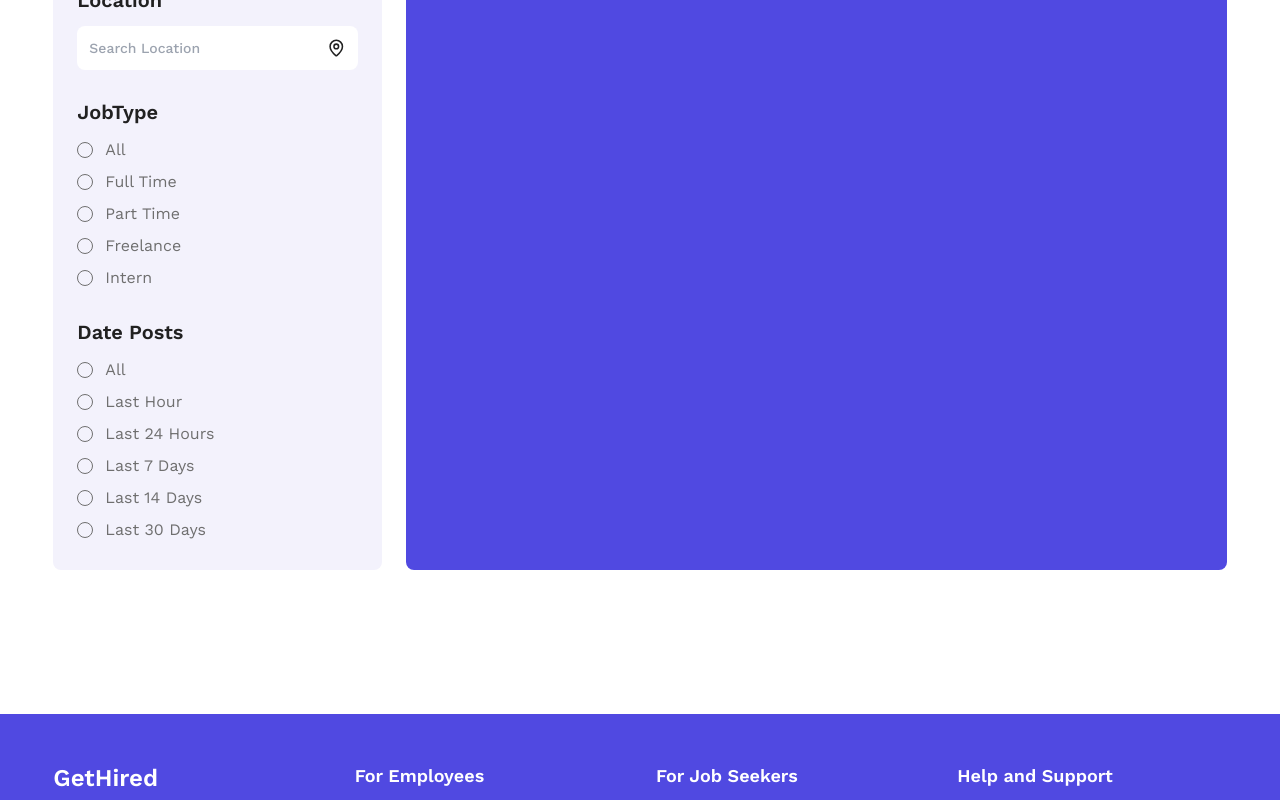
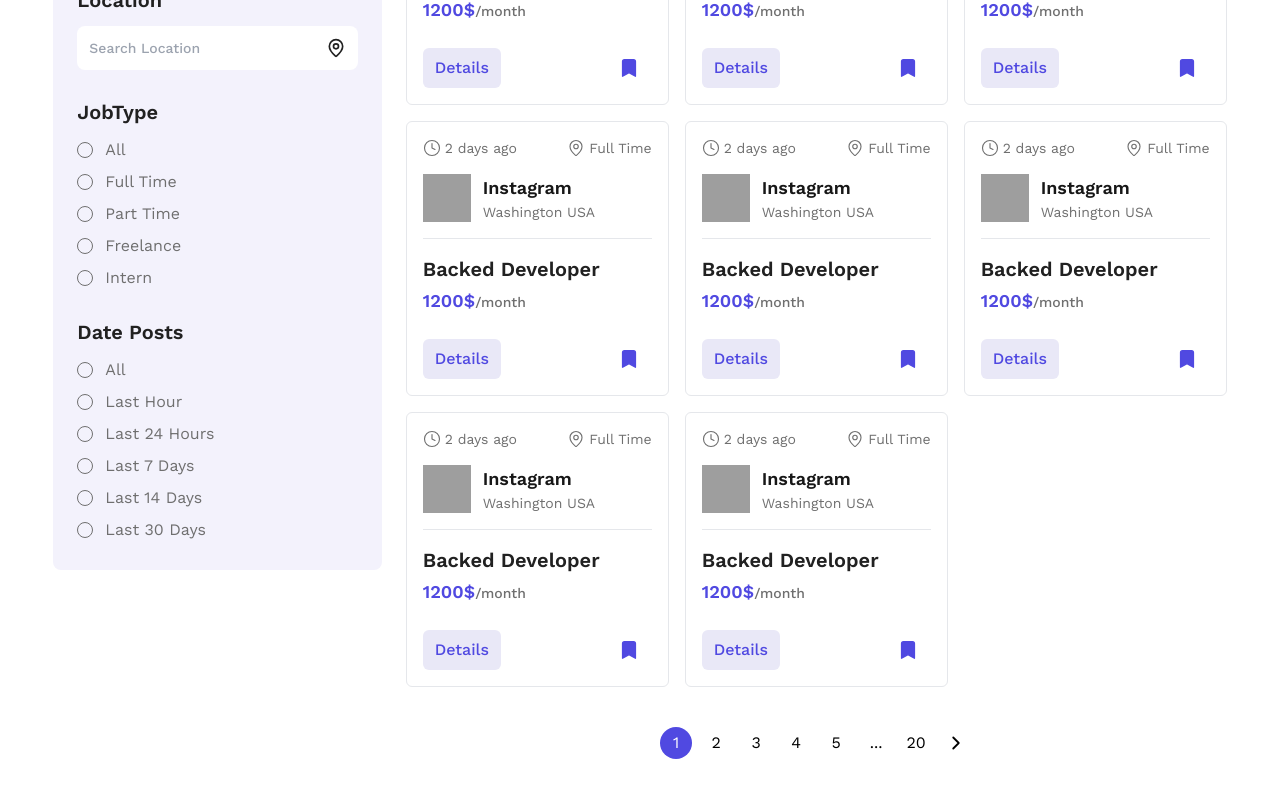
Before and after one commit to Mahedul-Karim/GetHired-JobPortal, a React (Vite) app in the folder frontend/: page /jobs in a window 1280 px wide. Shown: the part 400-1200 px from the top of the page. Built offline with nearby package versions, Linux system fonts and the light colour scheme; grey boxes are pictures that could not be loaded.

Commit message:
jobs page and pagination added

```diff
--- a/frontend/src/components/jobs/Card.tsx
+++ b/frontend/src/components/jobs/Card.tsx
@@ -57,7 +57,7 @@ const Card: React.FC<Props> = ({ className = "", style = {} }) => {
           </Button>
           <Button
             variant="outline"
-            className="!border-gray-0 text-gray-1 md:px-3 px-2"
+            className="xs:border-0 !border-gray-0 text-gray-1 md:px-3 px-2"
           >
             <Bookmark
               strokeWidth={1.5}
--- /dev/null
+++ b/frontend/src/components/jobs/all-jobs/Main.tsx
@@ -0,0 +1,24 @@
+import React from "react";
+import Popover from "../../ui/popover/Popover";
+import Card from "../Card";
+import { ChevronLeft } from "lucide-react";
+import Pagination from "../../ui/pagination/Pagination";
+
+const Main = () => {
+  return (
+    <main className="rounded-lg order-1 md:order-2">
+      <div className="flex items-center justify-end gap-3">
+        <p className="font-medium text-dark-1">Sort by: </p>
+        <Popover defaultValue="Most Recent" className="max-w-[180px]" />
+      </div>
+      <div className="mt-4 grid grid-cols-2 sm:grid-cols-3 md:grid-cols-2 lg:grid-cols-3 gap-4">
+        {Array.from({ length: 8 }).map((_, i) => (
+          <Card key={i} />
+        ))}
+      </div>
+      <Pagination />
+    </main>
+  );
+};
+
+export default Main;
--- a/frontend/src/components/jobs/all-jobs/Sidebar.tsx
+++ b/frontend/src/components/jobs/all-jobs/Sidebar.tsx
@@ -7,13 +7,15 @@ import DatePosts from "./sidebar/filters/DatePosts";
 
 const Sidebar = () => {
   return (
-    <div className="flex flex-col gap-4 bg-primary-light-1 rounded-lg px-6 py-4 h-max">
-      <Category />
-      <Keywords />
-      <Location />
-      <JobType />
-      <DatePosts />
-    </div>
+    <>
+      <aside className="flex flex-col gap-4 bg-primary-light-1 rounded-lg px-6 py-4 h-max order-2 md:order-1">
+        <Category />
+        <Keywords />
+        <Location />
+        <JobType />
+        <DatePosts />
+      </aside>
+    </>
   );
 };
 
--- a/frontend/src/components/jobs/all-jobs/sidebar/filters/Keywords.tsx
+++ b/frontend/src/components/jobs/all-jobs/sidebar/filters/Keywords.tsx
@@ -9,7 +9,7 @@ const Keywords = () => {
       <div className="my-3 p-3 bg-white rounded-lg w-full font-medium text-gray-1 flex items-center justify-between">
         <input
           type="text"
-          className="bg-white text-sm focus:outline-none w-full"
+          className="bg-white text-sm focus:outline-none "
           placeholder={"job Title or Keyword"}
         />
         <Search className="size-5 text-dark-1" />
--- a/frontend/src/components/jobs/all-jobs/sidebar/filters/Location.tsx
+++ b/frontend/src/components/jobs/all-jobs/sidebar/filters/Location.tsx
@@ -9,7 +9,7 @@ const Location = () => {
       <div className="my-3 p-3 bg-white rounded-lg w-full font-medium text-gray-1 flex items-center justify-between">
         <input
           type="text"
-          className="bg-white text-sm focus:outline-none w-full"
+          className="bg-white text-sm focus:outline-none"
           placeholder={"Search Location"}
         />
         <MapPin className="size-5 text-dark-1" />
--- /dev/null
+++ b/frontend/src/components/ui/pagination/Pagination.tsx
@@ -0,0 +1,124 @@
+import { ChevronLeft, ChevronRight } from "lucide-react";
+import React, { useEffect, useState } from "react";
+import { ITEMS_PER_PAGE } from "../../../util/util";
+import { useSearchParams } from "react-router";
+
+const Pagination = () => {
+  const [searchParams, setSearchParams] = useSearchParams();
+
+  const totalPage = Math.ceil(160 / ITEMS_PER_PAGE);
+
+  const [buttonArray, setButtonArray] = useState<any>([]);
+
+  const activePage = +searchParams.get("page")! || 1;
+  let prevPage = activePage - 2;
+  let nextPage = activePage + 2;
+
+  if (activePage === 1) {
+    nextPage += 2;
+  } else if (activePage === 2) {
+    nextPage += 1;
+  }
+
+  if (activePage >= totalPage - 2) {
+    prevPage = totalPage - 4;
+  }
+
+  const nextPageClick = () => {
+    if (activePage === totalPage) return;
+    searchParams.set("page", String(activePage + 1));
+    setSearchParams(searchParams);
+  };
+  const prevPageClick = () => {
+    if (activePage === 1) return;
+    searchParams.set("page", String(activePage - 1));
+    setSearchParams(searchParams);
+  };
+
+  const handleClick = (num: string) => {
+    searchParams.set("page", num);
+    setSearchParams(searchParams);
+  };
+
+  useEffect(() => {
+    const elemArray = [];
+
+    for (let pageNum = prevPage; pageNum <= nextPage; pageNum++) {
+      if (pageNum > totalPage) {
+        continue;
+      }
+
+      if (pageNum <= 0) {
+        pageNum = 1;
+      }
+
+      const btn = (
+        <button
+          className={`size-6 sm:text-base text-sm sm:size-8 rounded-full hover:bg-primary hover:text-white hover:transition-all hover:duration-300 grid place-items-center text-black ${
+            activePage === pageNum
+              ? "bg-primary text-white"
+              : "bg-transparent text-black"
+          }`}
+          key={pageNum}
+          onClick={() => handleClick(String(pageNum))}
+        >
+          {pageNum}
+        </button>
+      );
+
+      elemArray.push(btn);
+      setButtonArray(elemArray);
+    }
+  }, [activePage]);
+
+  return (
+    <div className="flex items-center gap-1 sm:gap-2 mt-10 justify-center">
+      {activePage > 1 && (
+        <button
+          className="size-6 sm:text-base text-sm sm:size-8 rounded-full hover:bg-primary hover:text-white hover:transition-all hover:duration-300 grid place-items-center"
+          onClick={prevPageClick}
+        >
+          <ChevronLeft className="size-[20px] sm:size-[22px]" />
+        </button>
+      )}
+      {activePage > 3 && prevPage !== 1 && (
+        <>
+          <button
+            className="size-6 sm:text-base text-sm sm:size-8 rounded-full hover:bg-primary hover:text-white hover:transition-all hover:duration-300 grid place-items-center text-black"
+            onClick={() => handleClick(String(1))}
+          >
+            1
+          </button>
+          <button className="size-6 sm:text-base text-sm sm:size-8 grid place-items-center text-black">
+            ...
+          </button>
+        </>
+      )}
+      {buttonArray}
+
+      {activePage <= totalPage - 3 && totalPage > 10 && (
+        <>
+          <button className="size-6 sm:text-base text-sm sm:size-8 grid place-items-center text-black">
+            ...
+          </button>
+          <button
+            className="size-6 sm:text-base text-sm sm:size-8 rounded-full hover:bg-primary hover:text-white hover:transition-all hover:duration-300 grid place-items-center text-black"
+            onClick={() => handleClick(String(totalPage))}
+          >
+            {totalPage}
+          </button>
+        </>
+      )}
+      {activePage < totalPage && (
+        <button
+          className="size-6 sm:text-base text-sm sm:size-8 rounded-full hover:bg-primary hover:text-white hover:transition-all hover:duration-300 grid place-items-center"
+          onClick={nextPageClick}
+        >
+          <ChevronRight className="size-[20px] sm:size-[22px]" />
+        </button>
+      )}
+    </div>
+  );
+};
+
+export default Pagination;
--- a/frontend/src/components/ui/popover/Popover.tsx
+++ b/frontend/src/components/ui/popover/Popover.tsx
@@ -6,6 +6,7 @@ interface Props extends React.HTMLAttributes<HTMLDivElement> {
   defaultValue: string;
   haveSearch?: boolean;
   searchPlaceholder?: string;
+  popoverClass?: string;
 }
 
 const Popover: React.FC<Props> = ({
@@ -13,7 +14,9 @@ const Popover: React.FC<Props> = ({
   haveSearch = false,
   searchPlaceholder,
   className,
+  popoverClass="",
 }) => {
+
   const containerRef = useRef<HTMLDivElement | null>(null);
 
   const [open, setOpen] = useState(false);
@@ -33,11 +36,11 @@ const Popover: React.FC<Props> = ({
     >
       {defaultValue} <ChevronsUpDown className="size-4 text-dark-1" />{" "}
       <div
-        className={`popover absolute top-[55px] bg-white border border-solid left-0 w-full rounded-lg overflow-clip transition-all duration-300 ${
+        className={`absolute top-[55px] bg-white border border-solid left-0 w-full rounded-lg overflow-clip transition-all duration-300 ${
           open
             ? "-translate-y-0 opacity-1 visible"
             : "-translate-y-[10px] opacity-0 invisible"
-        }`}
+        } ${popoverClass}`}
         onClick={(e) => e.stopPropagation()}
       >
         {haveSearch && (
--- a/frontend/src/main.tsx
+++ b/frontend/src/main.tsx
@@ -5,7 +5,8 @@ import "./index.css";
 import App from "./App.tsx";
 
 createRoot(document.getElementById("root")!).render(
-  <StrictMode>
-    <App />
-  </StrictMode>
+  // <StrictMode>
+  //   <App />
+  // </StrictMode>
+  <App />
 );
--- a/frontend/src/pages/jobs/Jobs.tsx
+++ b/frontend/src/pages/jobs/Jobs.tsx
@@ -1,13 +1,14 @@
 import React from "react";
 import Container from "../../components/layout/Container";
 import Sidebar from "../../components/jobs/all-jobs/Sidebar";
+import Main from "../../components/jobs/all-jobs/Main";
 //bg-primary-light-1
 const Jobs = () => {
   return (
     <section className=" py-36">
-      <Container as="div" className="grid grid-cols-[0.4fr_1fr] gap-6">
+      <Container as="div" className="grid md:grid-cols-[0.4fr_1fr] gap-6">
         <Sidebar />
-        <div className="bg-primary rounded-lg"></div>
+        <Main />
       </Container>
     </section>
   );
--- a/frontend/src/util/util.ts
+++ b/frontend/src/util/util.ts
@@ -1 +1,2 @@
 export const ANIMATION_DELAY=100;/**in milliseconds */
+export const ITEMS_PER_PAGE = 8;
```
